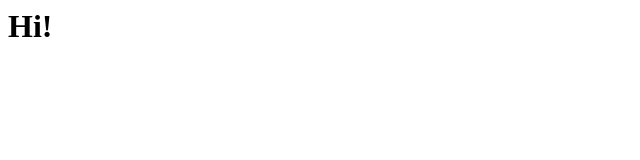
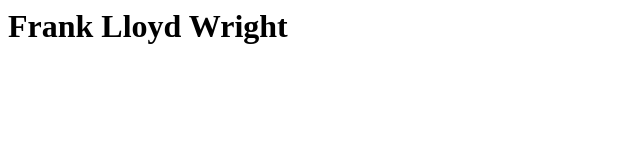
Before and after one commit to naylakiandra/INTD-219-examples, a plain HTML site: page index.html in a window 1280 px wide. Shown: the whole page, without its empty margins (0-640 px from the left). Drawn offline with Linux system fonts and the light colour scheme.

Commit message:
Update index.html

```diff
--- a/index.html
+++ b/index.html
@@ -1,3 +1,3 @@
 <h1>
-    Hi!
+    Frank Lloyd Wright
 </h1>
```
